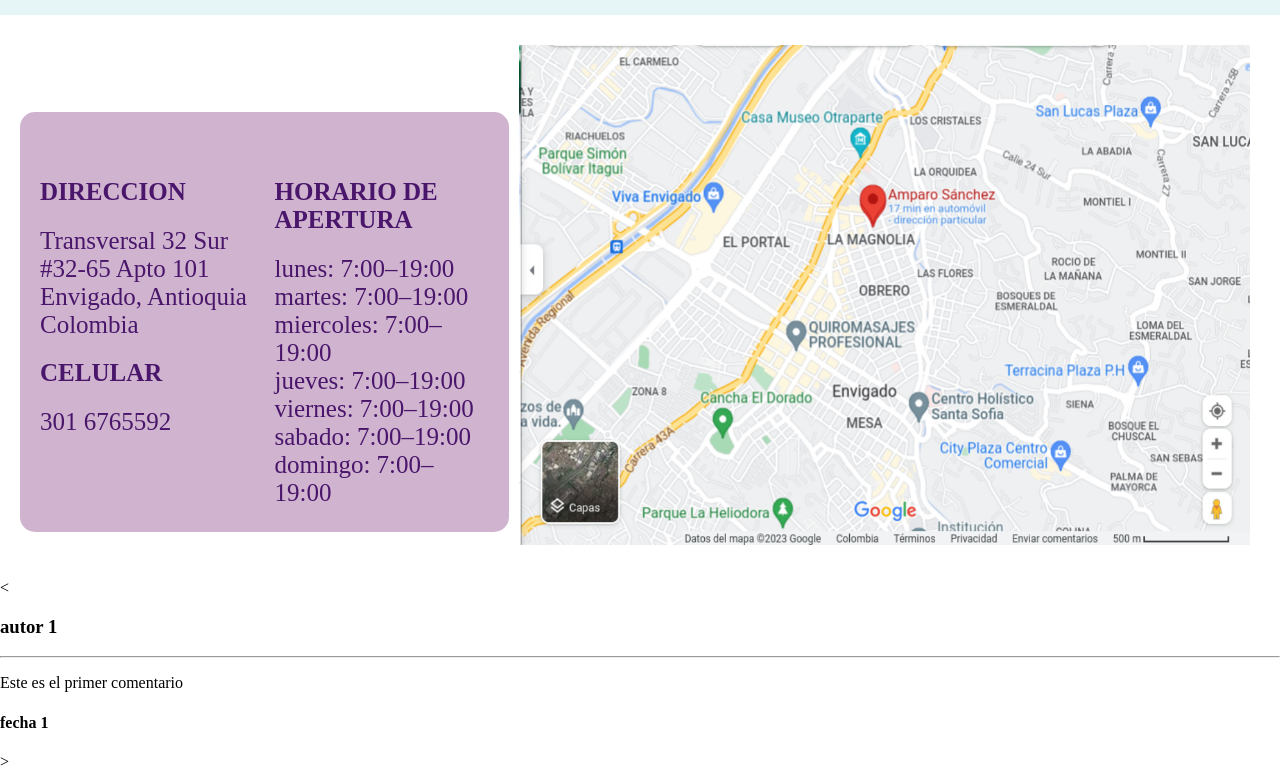
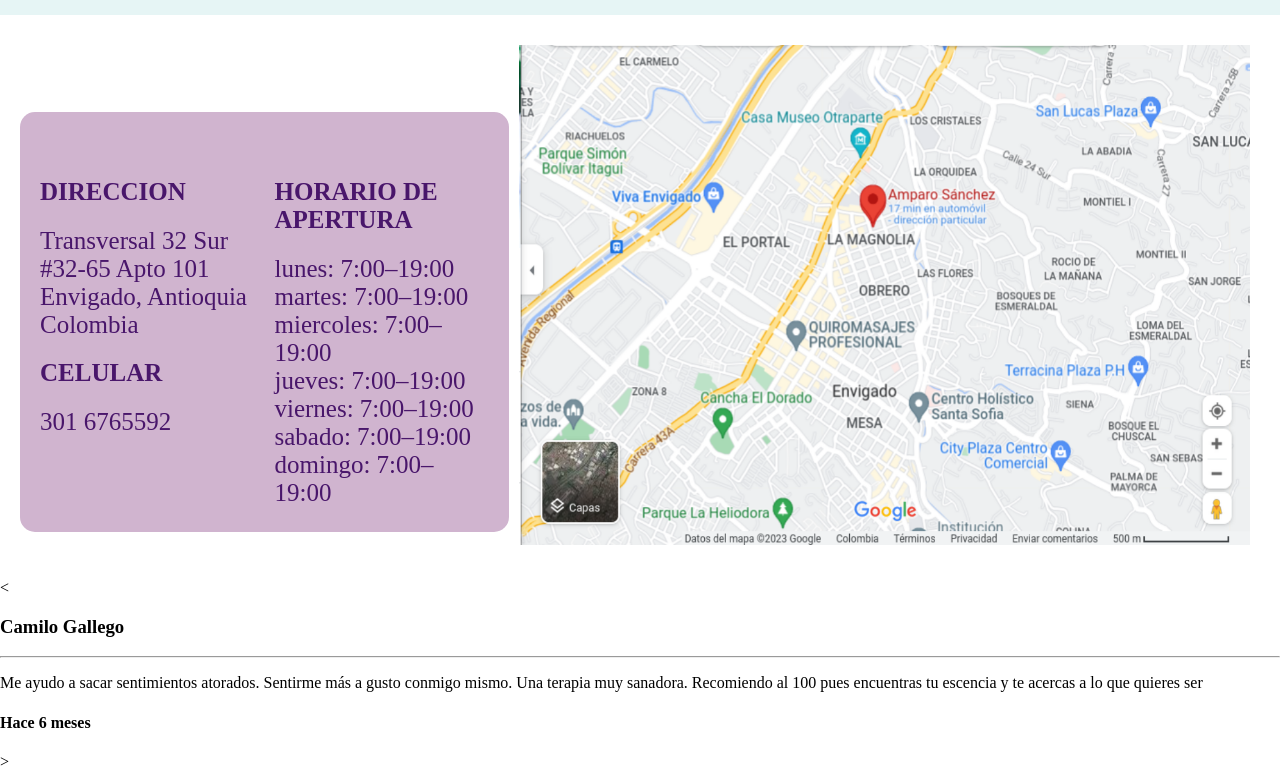
Before and after one commit to danielcarz/vercel5, a React (Vite) app: page / in a window 1280 px wide. Shown: the part 1775-2546 px from the top of the page. Built offline with nearby package versions, Linux system fonts and the light colour scheme.

Commit message:
JSON agregamos comentarios

```diff
--- a/src/components/comments.jsx
+++ b/src/components/comments.jsx
@@ -4,8 +4,52 @@ import React, { useState } from 'react';
 
 
 const comments = [
-  { id: 1, text: 'Este es el primer comentario', title: 'titulo 1', author: 'autor 1', date: 'fecha 1'},
+  /* { id: 1, text: 'Este es el primer comentario', title: 'titulo 1', author: 'autor 1', date: 'fecha 1'},
   { id: 2, text: 'Este es el primer comentario', title: 'titulo 2', author: 'autor 2', date: 'fecha 2'}
+ */
+
+  {
+    "name": "Camilo Gallego",
+    "rating": "1 opinión",
+    "date": "Hace 6 meses",
+    "review_text": "Me ayudo a sacar sentimientos atorados. Sentirme más a gusto conmigo mismo. Una terapia muy sanadora. Recomiendo al 100 pues encuentras tu escencia y te acercas a lo que quieres ser"
+  },
+  {
+    "name": "Yes Cardona",
+    "rating": "1 opinión",
+    "date": "Hace 6 meses",
+    "review_text": "Tuve una terapia maravillosa, la señora Amparo conectó conmigo y todo lo que me aquejaba de una manera muy intuitiva, sentí mucha paz y tranquilidad. Sus manos son mágicas. La recomiendo!"
+  },
+  {
+    "name": "Natalia Sierra",
+    "rating": "1 opinión",
+    "date": "Hace 6 meses",
+    "review_text": "Excelente! Siento que me sirve mucho para mi bienestar, es increíble su trabajo, uno sale liviano.\n\nSiento que es una persona que de verdad trabaja por ayudarle a uno, se dedica en tiempo y alma.\n\nRecomendada de corazón ❣️"
+  },
+  {
+    "name": "I Aa",
+    "rating": "1 opinión",
+    "date": "Hace 5 meses",
+    "review_text": "He estado antes con algunos curanderos en Europa, pero nunca sentí que tuvieran suficiente poder para ayudarme y nunca me dio ningún resultado.  Esta es la primera vez que conozco a alguien que tiene un poder real y estoy obteniendo resultados, ¡muchas gracias!  🙏🏾"
+  },
+  {
+    "name": "OMX FREQUENCE (OMX)",
+    "rating": "1 opinión",
+    "date": "Hace 7 meses",
+    "review_text": "Un excelente lugar, una energía súper bonita y tranquila . Me sentí renovado , Ashira tiene mucho conocimiento , me sentí desconectado en un lugar fuera de este plano."
+  },
+  {
+    "name": "Mantric M",
+    "rating": "1 opinión",
+    "date": "Hace 9 meses",
+    "review_text": "Es una de las experiencias mas increíbles que haya podido experimentar en mi vida en muchos sentidos, una disposición increíble para ayudar a sanar todos los cuerpos y limpiar nuestra energía , así de increíble su atención y sabiduría¡ Muy feliz y agradecido de haber podido encontrar un ser con tanta luz y dones para ayudar¡   Gracias Amparo"
+  },
+  {
+    "name": "Moira Meine",
+    "rating": "1 opinión",
+    "date": "Hace 7 meses",
+    "review_text": "Amparo es súper competente, humilde y sabia y su terapia es hermosa y única. Me voy con el corazón contento y liguera."
+  }
 ];
 
 const CommentCarousel = () => {
@@ -30,13 +74,13 @@ const CommentCarousel = () => {
             <section className='comments-wrapper' >
                 <div className='text-wrapper'>
                     <div className='title-wrapper'>
-                        <h3>{comments[currentComment].author}</h3>
+                        <h3>{comments[currentComment].name}</h3>
                         <hr />
 
 
                     </div>
 
-                    <p>{comments[currentComment].text}</p>
+                    <p>{comments[currentComment].review_text}</p>
                     <h4>{comments[currentComment].date}</h4>
                 </div>
 
```
